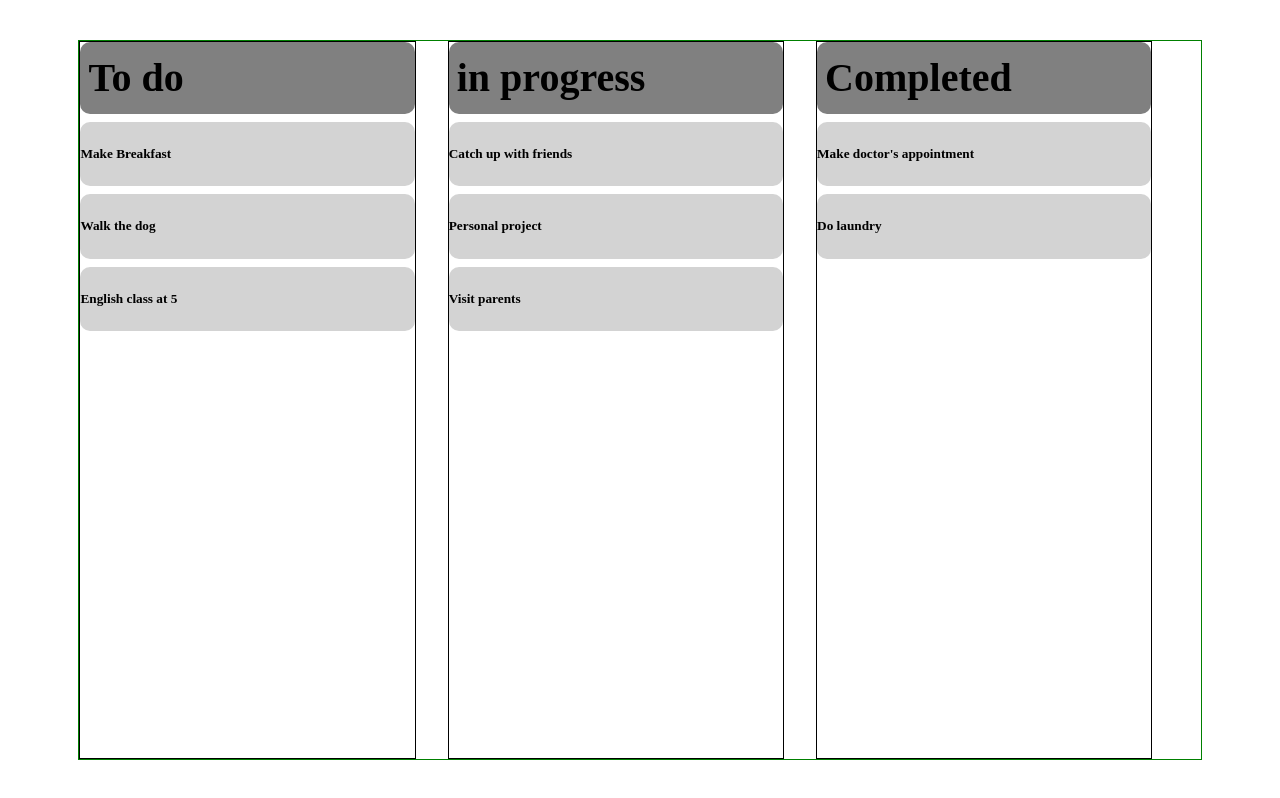
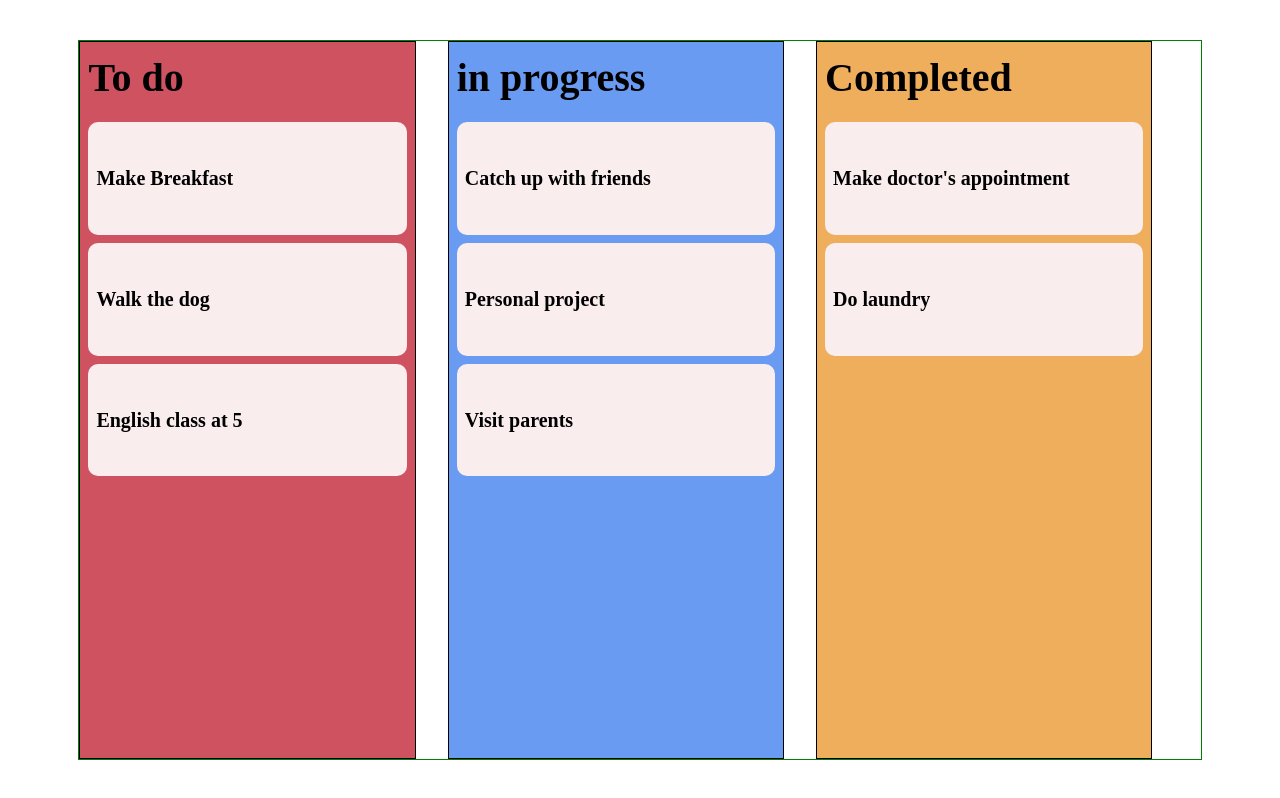
Before and after one commit to Parsa-Parishan/kanban-board, a React (Create React App) app: page / in a window 1280 px wide. Built offline with nearby package versions, Linux system fonts and the light colour scheme.

Commit message:
update style

```diff
--- a/src/App.js
+++ b/src/App.js
@@ -44,7 +44,7 @@ function App() {
                 {(provided) => {
                   return (
                     <div
-                      className="tasks"
+                      className={`tasks ${task.id}`}
                       {...provided.droppableProps}
                       ref={provided.innerRef}
                     >
--- a/src/styles/main.css
+++ b/src/styles/main.css
@@ -146,17 +146,30 @@ h4 {
   width: 90%;
   gap: 0.5rem;
 }
+.App main .tasks.toDo {
+  background: rgb(207, 82, 97);
+}
+.App main .tasks.inProgress {
+  background: rgb(106, 155, 242);
+}
+.App main .tasks.Completed {
+  background: rgb(238, 174, 92);
+}
 @media (min-width: 768px) {
   .App main .tasks {
     width: 30%;
   }
 }
 .App main .tasks h2 {
-  background: gray;
   border-radius: 10px;
   padding: 1rem 0.5rem;
 }
 .App main .tasks .task {
-  background-color: lightgray;
+  background: rgb(250, 237, 238);
   border-radius: 10px;
+  margin-inline: 0.5rem;
+}
+.App main .tasks .task h5 {
+  padding: 0.5rem;
+  font-size: 1.25rem;
 }/*# sourceMappingURL=main.css.map */
--- a/src/styles/sass/components/_main.scss
+++ b/src/styles/sass/components/_main.scss
@@ -21,18 +21,31 @@
       display: flex;
       flex-direction: column;
       width: 90%;
+      &.toDo {
+        background: rgba(207, 82, 97);
+      }
+      &.inProgress {
+        background: rgba(106, 155, 242);
+      }
+      &.Completed {
+        background: rgba(238, 174, 92);
+      }
       @media (min-width: 768px) {
         width: 30%;
       }
       gap: 0.5rem;
       h2 {
-        background: gray;
         border-radius: 10px;
         padding: 1rem 0.5rem;
       }
       .task {
-        background-color: lightgray;
+        background: rgba(250, 237, 238);
         border-radius: 10px;
+        margin-inline: 0.5rem;
+        h5 {
+          padding: 0.5rem;
+          font-size: 1.25rem;
+        }
       }
     }
   }
```
Also changed, not shown: 1 other file (tests, documents, lock files or other folders).
